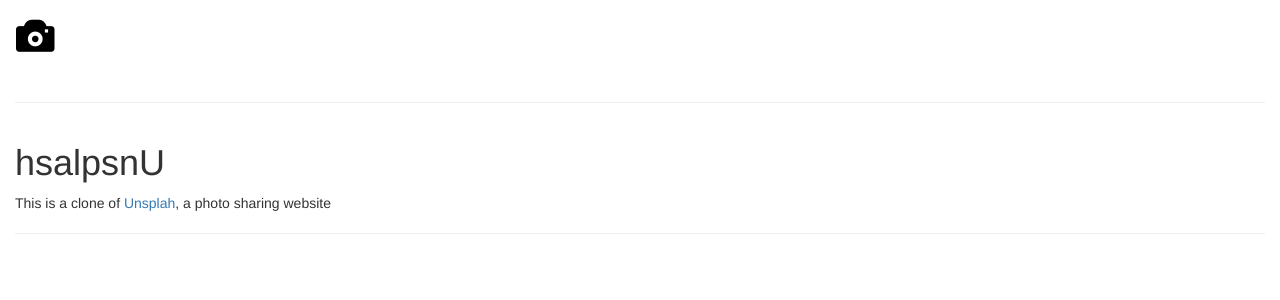
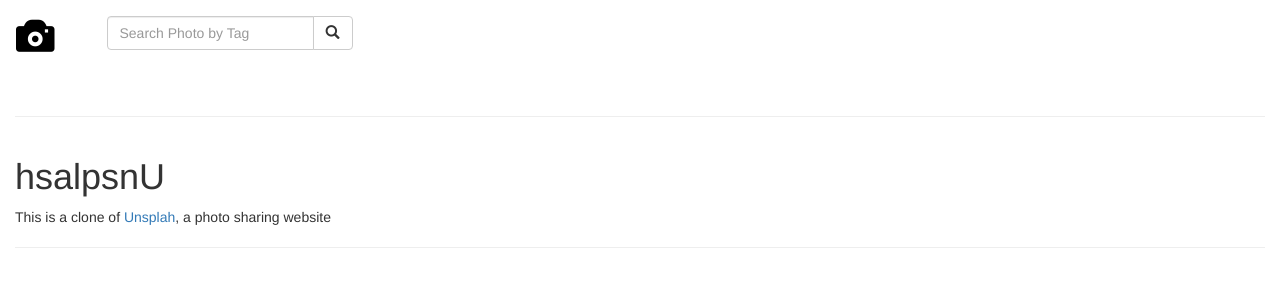
Before and after one commit to carolwanjohi/unsplash-clone, a Django app: page / in a window 1280 px wide. Shown: the top 300 px of the page. Run offline with Django 3.2, Linux system fonts and the light colour scheme; data that the repository does not hold is empty; some libraries are stand-ins or nearby versions.

Commit message:
Create search form Create search form in the navbar Update urls.py to have search_results view function Create search_results view fucntion to get images matching the search term Create search.html template for displaying images found Change the margin of the search form

```diff
--- a/unsplash/clone/static/css/navbar.css
+++ b/unsplash/clone/static/css/navbar.css
@@ -14,3 +14,7 @@ a.navbar-brand.siteIcon {
 a.navbar-brand.siteIcon:hover{
     color: black;
 }
+
+.searchForm{
+    margin: 0.5em;
+}
--- a/unsplash/clone/templates/navbar.html
+++ b/unsplash/clone/templates/navbar.html
@@ -29,6 +29,32 @@
 
             </div>
 
+            <!-- Adding search form -->
+
+            <div class="col-xs-12 col-sm-6 col-md-4 col-lg-4  searchForm">
+
+                <form action="{% url 'search_results' %}" class="navbar-form" role="search">
+
+                    <div class="input-group">
+
+                        <input type="text" class="form-control" placeholder="Search Photo by Tag" name="tag">
+
+                        <div class="input-group-btn">
+
+                            <button class="btn btn-default" type="submit">
+
+                                <i class="glyphicon glyphicon-search"></i>
+
+                            </button>
+
+                        </div>
+
+                    </div>
+
+                </form>
+
+            </div>
+
         </div>
 
     </nav>
--- a/unsplash/clone/urls.py
+++ b/unsplash/clone/urls.py
@@ -6,7 +6,8 @@ from . import views
 urlpatterns = [
     url( r'^$', views.index, name="index"),
     url( r'^tag/(\d+)', views.tag, name="tag"),
-    url( r'^image-post/(\d+)', views.image_post, name="imagePost")
+    url( r'^image-post/(\d+)', views.image_post, name="imagePost"),
+    url( r'^search/', views.search_results, name="search_results")
 ]
 
 if settings.DEBUG:
--- a/unsplash/clone/views.py
+++ b/unsplash/clone/views.py
@@ -35,3 +35,20 @@ def image_post(request,image_post_id):
         raise Http404()
     title = f'{image_post.name}'
     return render(request, 'all-posts/image-post.html', {"title":title, "image_post":image_post})
+
+def search_results(request):
+    '''
+    View function to display search results
+    '''
+    if 'tag' in request.GET and request.GET['tag']:
+        search_term = request.GET.get('tag')
+        searched_tags = tags.search_by_tag(search_term)
+        single_tag = searched_tags[0]
+        image_posts = ImagePost.objects.filter(tags=single_tag).all()
+        message = f'{search_term}'
+        title = f'{search_term}'
+        return render(request, 'all-posts/search.html', {"title": title, "message":message, "image_posts":image_posts, "tags":searched_tags})
+
+    else:
+        message = "You haven't searched for any term"
+        return render(request, 'all-posts/search.html', {"message":message})
```
Also changed, not shown: unsplash/clone/templates/all-posts/search.html (+69 -0 lines).
